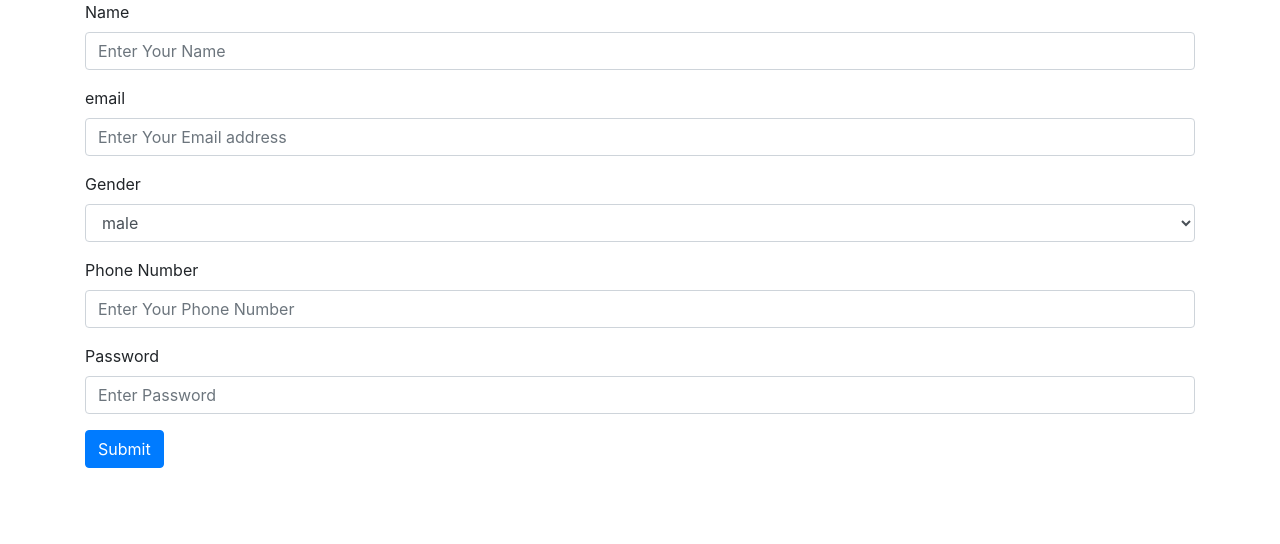
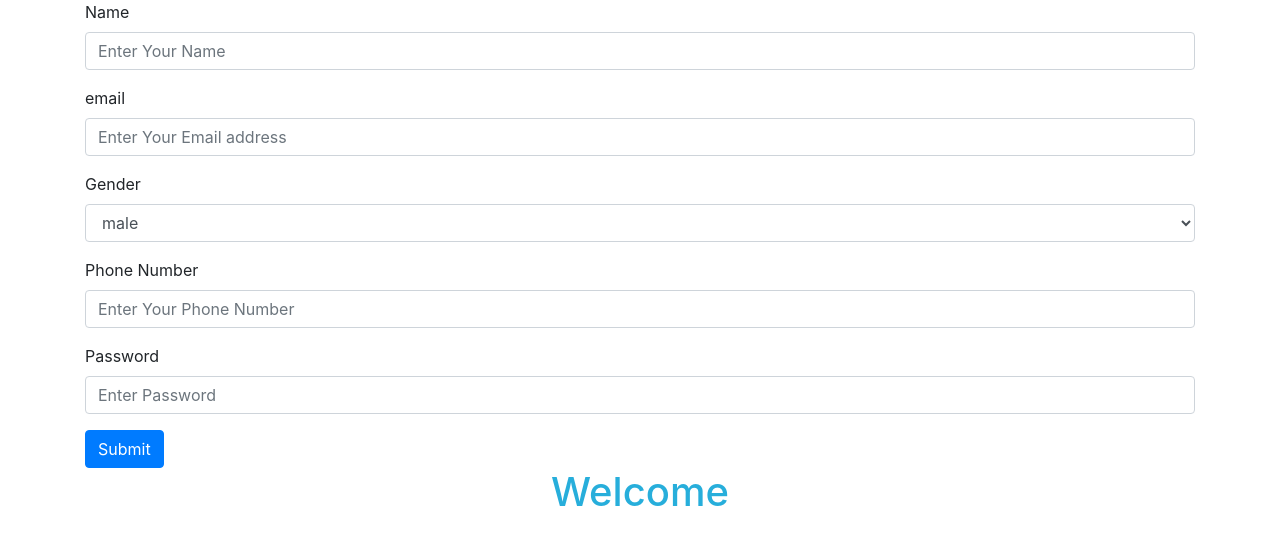
Before and after one commit to AKHILESHPATIDAR01/React-will-you-be-my-valentine---Signup-Form, a React app: page / in a window 1280 px wide. Shown: the top 544 px of the page. Built offline with nearby package versions, Linux system fonts and the light colour scheme.

Commit message:
Update App.js

```diff
--- a/src/components/App.js
+++ b/src/components/App.js
@@ -87,7 +87,7 @@ const App = () => {
     }
     else{
       // setErrorGender("");
-      setErrorMsg("no");
+      setErrorMsg("");
       console.log("SetErrorMsg");
       setErrorGender("");
       setErrorPassword("");
@@ -145,7 +145,7 @@ const App = () => {
 
       {
 
-        errorMsg==="no" ?
+        errorMsg==="" ?
           <div>
             <h1>Welcome {name} </h1>
           </div>
```
